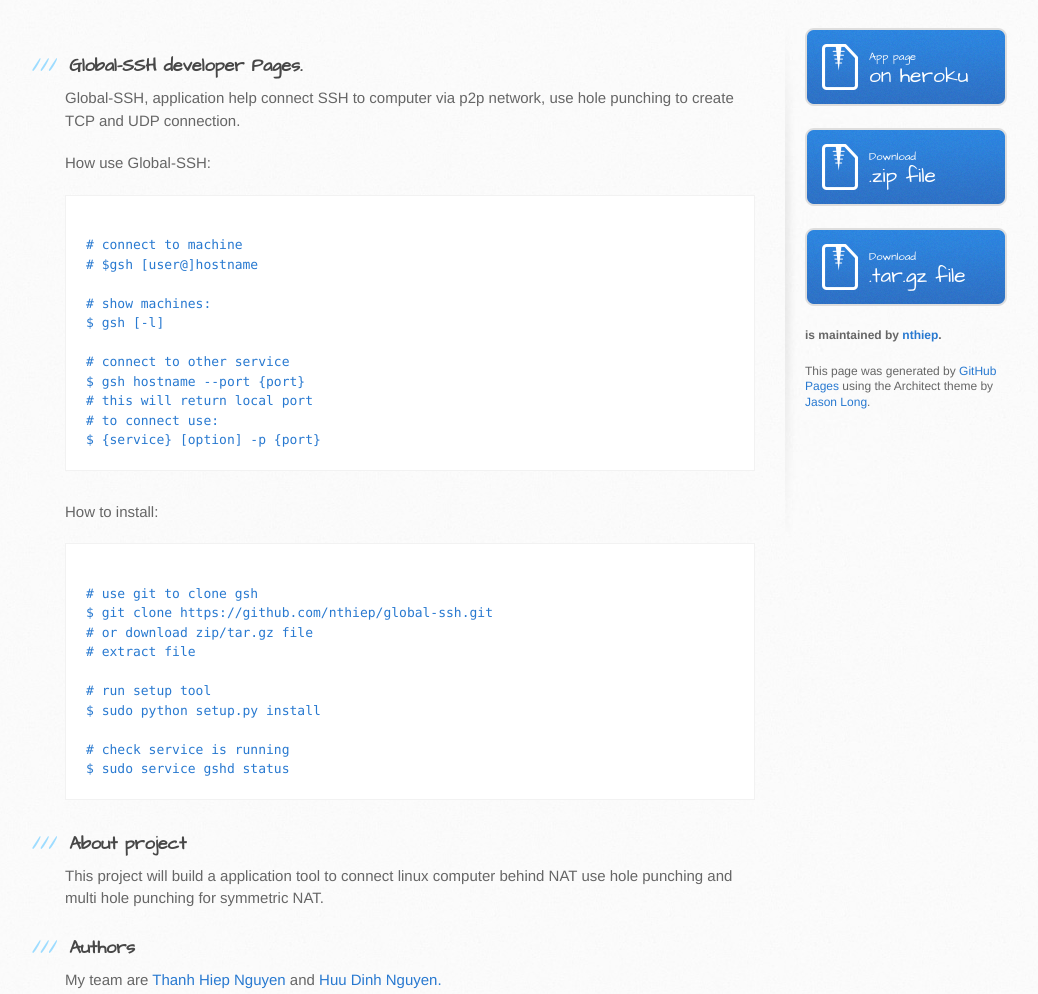
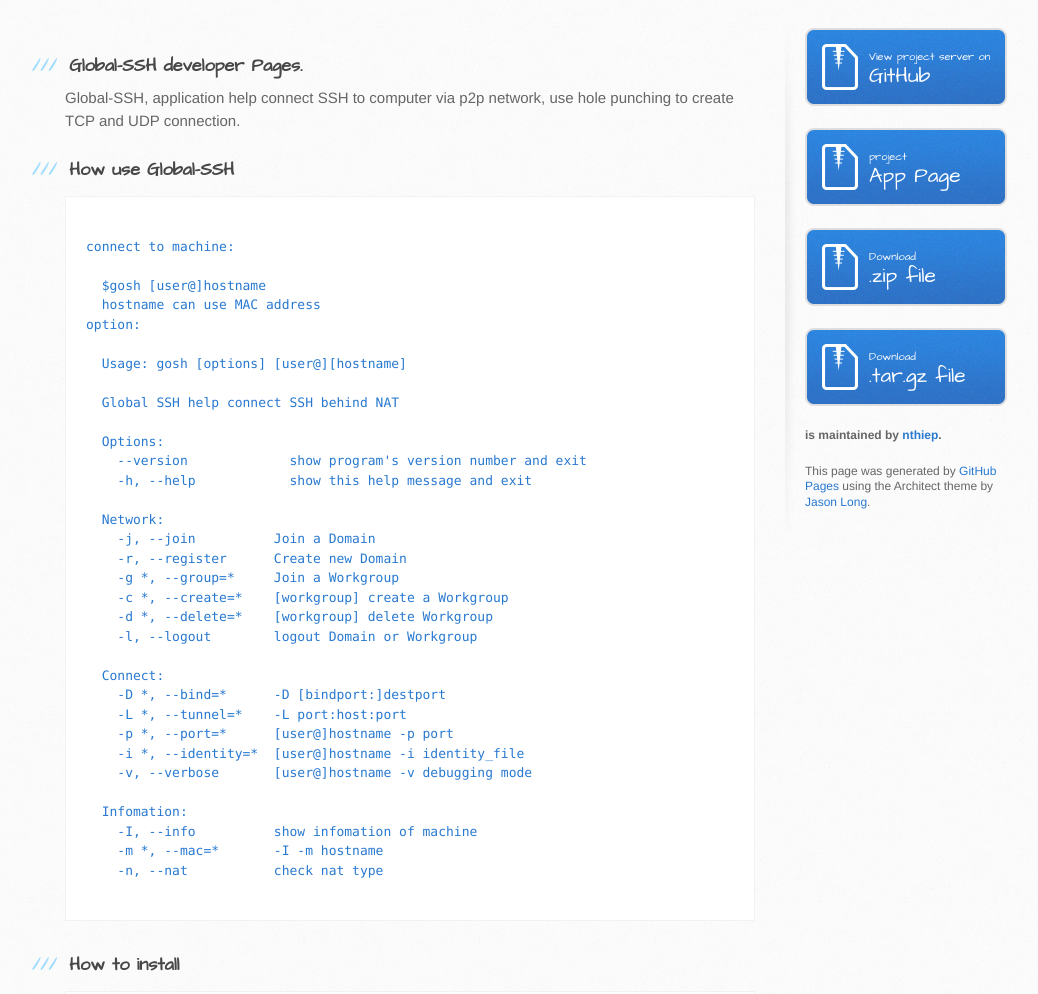
Before and after one commit to gssh/gssh.github.io, a plain HTML site: page about.html in a window 1280 px wide. Shown: the part 260-1254 px from the top of the page, without its empty margins (105-1143 px from the left). Drawn offline with Linux system fonts and the light colour scheme.

Commit message:
update new info

```diff
--- a/about.html
+++ b/about.html
@@ -21,10 +21,10 @@
   <body>
     <header>
       <div class="inner">
-        <a href="https://gssh.herokuapp.com">
+        <a target="_blank" href="https://nthiep.name.vn/">
         <h1><img src="favicon.png" alt="logo" style="vertical-align:middle">Global-SSH</h1></a>
         <h2>Connect ssh in the internet</h2>
-        <a href="https://github.com/nthiep/global-ssh" class="button"><small>View project on</small> GitHub</a>
+        <a href="https://github.com/nthiep/global-ssh" target="_blank" class="button"><small>View project on</small> GitHub</a>
       </div>
     </header>
 
@@ -35,34 +35,63 @@
 <a id="welcome-to-global-ssh-developer-pages" class="anchor" href="#welcome-to-global-ssh-developer-pages" aria-hidden="true"><span class="octicon octicon-link"></span></a>Global-SSH developer Pages.</h3>
 
 <p>Global-SSH, application help connect SSH to computer via p2p network, use hole punching to create TCP and UDP connection.</p>
-<p>How use Global-SSH:</p>
+<h3>
+<a id="about-project" class="anchor" href="#about-project" aria-hidden="true"><span class="octicon octicon-link"></span></a>How use Global-SSH</h3>
+<pre><code>
+connect to machine:
+<!-- highlight:-d language:console -->
+  $gosh [user@]hostname
+  hostname can use MAC address
+option:
+<!-- highlight:-d language:console -->
+  Usage: gosh [options] [user@][hostname]
 
+  Global SSH help connect SSH behind NAT
+
+  Options:
+    --version             show program's version number and exit
+    -h, --help            show this help message and exit
+
+  Network:
+    -j, --join          Join a Domain
+    -r, --register      Create new Domain
+    -g *, --group=*     Join a Workgroup
+    -c *, --create=*    [workgroup] create a Workgroup
+    -d *, --delete=*    [workgroup] delete Workgroup
+    -l, --logout        logout Domain or Workgroup
+
+  Connect:
+    -D *, --bind=*      -D [bindport:]destport
+    -L *, --tunnel=*    -L port:host:port
+    -p *, --port=*      [user@]hostname -p port
+    -i *, --identity=*  [user@]hostname -i identity_file
+    -v, --verbose       [user@]hostname -v debugging mode
+
+  Infomation:
+    -I, --info          show infomation of machine
+    -m *, --mac=*       -I -m hostname
+    -n, --nat           check nat type
+
+</code></pre>
+<h3>
+<a id="about-project" class="anchor" href="#about-project" aria-hidden="true"><span class="octicon octicon-link"></span></a>How to install</h3>
 <pre><code>
-# connect to machine
-# $gsh [user@]hostname
+install gosh from pypi:
+<!-- highlight:-d language:console -->
+  $ sudo pip install gosh
 
-# show machines:
-$ gsh [-l]
+Clone the repo global-sh:
+<!-- highlight:-d language:console -->
+  $ git clone https://github.com/nthiep/global-ssh.git
+download zip/tar.gz file then extract file.
 
-# connect to other service
-$ gsh hostname --port {port}
-# this will return local port
-# to connect use:
-$ {service} [option] -p {port}
-</code></pre>
+run setup tool:
+<!-- highlight:-d language:console -->
+  $ sudo python setup.py install
 
-<p>How to install:</p>
-<pre><code>
-# use git to clone gsh
-$ git clone https://github.com/nthiep/global-ssh.git
-# or download zip/tar.gz file
-# extract file
-
-# run setup tool
-$ sudo python setup.py install
-
-# check service is running
-$ sudo service gshd status
+check service is running:
+<!-- highlight:-d language:console -->
+  $ sudo service goshd status
 </code></pre>
 
 <h3>
@@ -75,8 +104,14 @@
 
 <p>My team are <a href="https://github.com/nthiep" target="_blank" >Thanh Hiep Nguyen</a> and <a href="https://github.com/" target="_blank" >Huu Dinh Nguyen.</a></p>
 <p><a href="http://iuh.edu.vn" target="_blank" >Industrial University of Ho Chi Minh City - IUH.</a></p>
-<p>App online at: <a href="https://gssh.herokuapp.com" target="_blank" >https://gssh.herokuapp.com</a></p>
-<p>Socket server at: <a href="https://gssh.koding.io" target="_blank" >https://gssh.koding.io</a></p>
+<h3>
+<a id="authors" class="anchor" href="#authors" aria-hidden="true"><span class="octicon octicon-link"></span></a>App online at</h3>
+<p><a href="https://nthiep.name.vn/" target="_blank" >https://nthiep.name.vn/</a></p>
+<h3>
+<a id="authors" class="anchor" href="#authors" aria-hidden="true"><span class="octicon octicon-link"></span></a>Server at</h3>
+<p> <a href="http://aws.amazon.com/ec2/" target="_blank" >http://aws.amazon.com/ec2/</a></p>
+<p> <a href="https://cloud.digitalocean.com/droplets" target="_blank" >https://digitalocean.com/</a></p>
+
 <h3>
 <a id="support-or-contact" class="anchor" href="#support-or-contact" aria-hidden="true"><span class="octicon octicon-link"></span></a>Support or Contact</h3>
 
@@ -84,13 +119,14 @@
 
 <p><a href="http://github.com/nthiep/global-ssh">http://github.com/nthiep/global-ssh</a></p>
 
-<p>or contact <a href="mailto:hiep.iuh@gmail.com">hiep.iuh@gmail.com</a> and we’ll help you sort it out.</p>
+<p>Contact <a href="mailto:hiep.iuh@gmail.com">hiep.iuh@gmail.com</a> and we’ll help you sort it out.</p>
         </section>
 
         <aside id="sidebar">
-          <a href="https://gssh.herokuapp.com" target="_blank" class="button">
-            <small>App page</small>
-            on heroku
+          <a href="https://github.com/nthiep/global-ssh-server" target="_blank" class="button"><small>View project server on</small> GitHub</a>
+          <a href="https://nthiep.name.vn/" target="_blank" class="button">
+            <small>project</small>
+            App Page
           </a>
           <a href="https://github.com/nthiep/global-ssh/zipball/master" class="button">
             <small>Download</small>
```
Also changed, not shown: index.html (+2 -2 lines).
